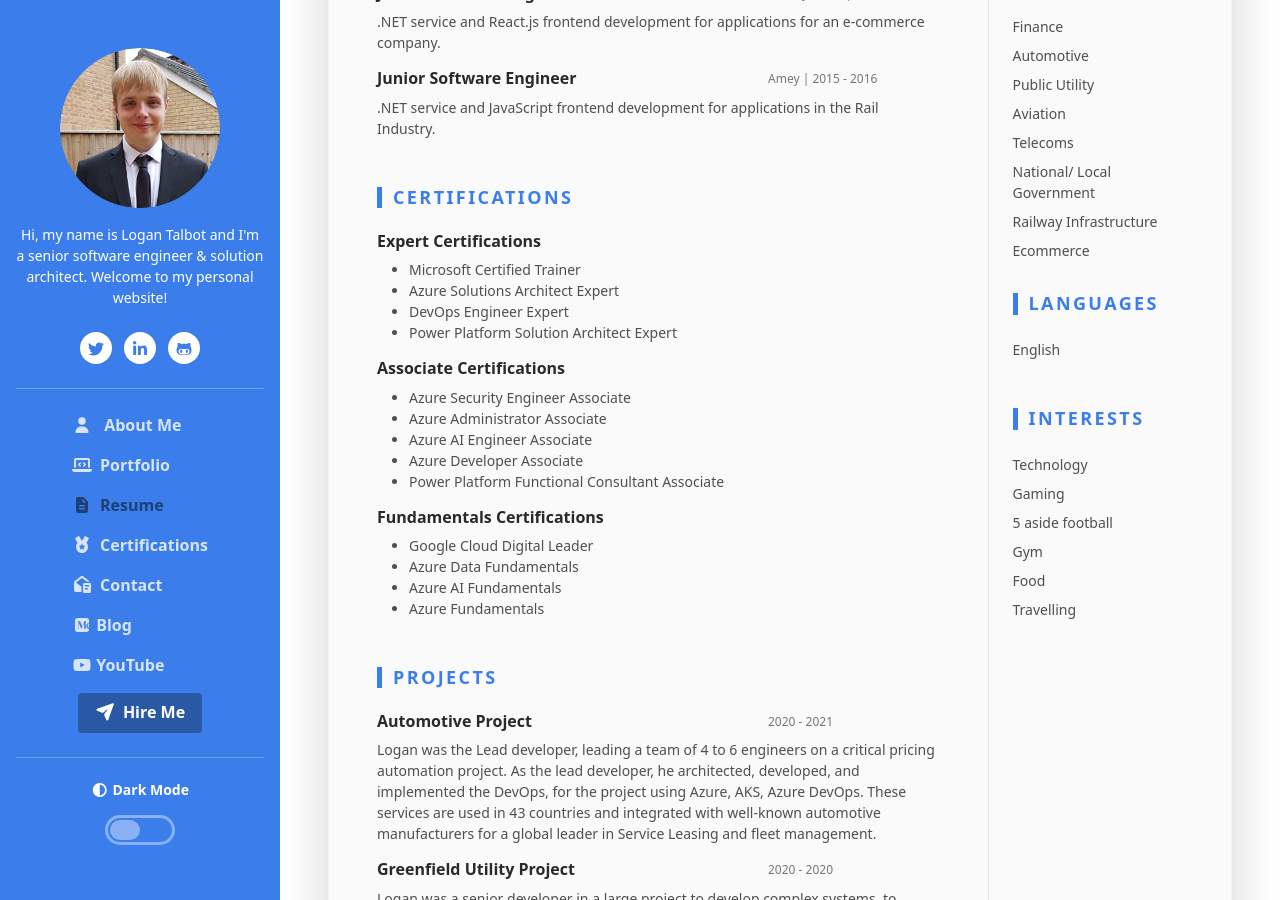
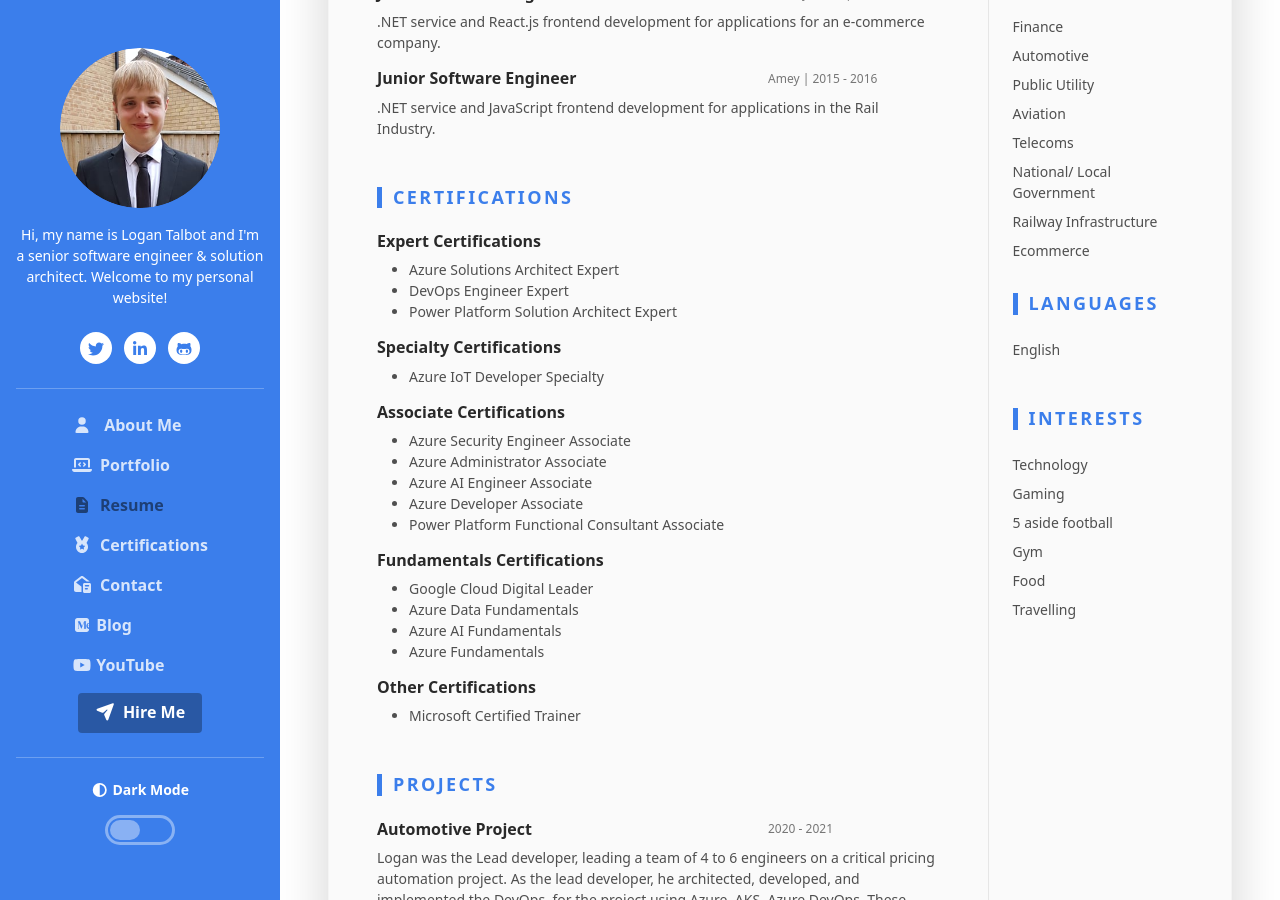
Before and after one commit to LoganDavidTalbot/logandavidtalbot.github.io, a Jekyll site: the page built from resume.html, in a window 1280 px wide and 900 px high, scrolled down 1357 px. Built offline with Jekyll 4.4.1, drawn with Linux system fonts in a browser that asks for light colours; nearby versions of some CDN libraries; library files that are not in the unit come from our copies.

Commit message:
Update Resume

```diff
--- a/_data/certifications.yml
+++ b/_data/certifications.yml
@@ -3,10 +3,11 @@
   description: 'Many of Microsoft’s software and technologies are technically complex, and professionals may require training from knowledgeable trainers in aspects of their use. In order to make such training generally available, Microsoft has developed the Microsoft Certified Trainer (MCT) Program which grants membership to professional trainers and learning consultants who demonstrate and maintain technical and instructional expertise on Microsoft technologies and who have complied with all requirements.'
   issuerdate: 2022
   link: https://www.credly.com/badges/1bb39633-b168-4734-aa5e-4922fc62fa6c
-  level: Expert
+  level: Other
   thumbnail: Microsoft Certified Trainer.png
   filters:
     - Microsoft
+    - Other
 
 - title: 'Azure Solutions Architect Expert'
   issuer: Microsoft
--- a/resume.html
+++ b/resume.html
@@ -93,7 +93,21 @@
 											<li>{{ certs.title }}</li>
 										{% endif %}
 									{% endfor %}
-									</ul>
+								</ul>
+							</div>
+						</div><!--//item-->
+						<div class="item mb-3">
+							<div class="item-heading row align-items-center mb-2">
+								<h4 class="item-title col-12 col-md-6 col-lg-8 mb-2 mb-md-0">Specialty Certifications</h4>
+							</div>
+							<div class="item-content">
+								<ul class="resume-list">
+									{% for certs in site.data.certifications %}
+										{% if certs.level == 'Specialty' %}
+											<li>{{ certs.title }}</li>
+										{% endif %}
+									{% endfor %}
+								</ul>
 							</div>
 						</div><!--//item-->
 						<div class="item mb-3">
@@ -107,7 +121,7 @@
 											<li>{{ certs.title }}</li>
 										{% endif %}
 									{% endfor %}
-									</ul>
+								</ul>
 							</div>
 						</div><!--//item-->
 
@@ -122,7 +136,21 @@
 											<li>{{ certs.title }}</li>
 										{% endif %}
 									{% endfor %}
-									</ul>
+								</ul>
+							</div>
+						</div><!--//item-->
+						<div class="item mb-3">
+							<div class="item-heading row align-items-center mb-2">
+								<h4 class="item-title col-12 col-md-6 col-lg-8 mb-2 mb-md-0">Other Certifications</h4>
+							</div>
+							<div class="item-content">
+								<ul class="resume-list">
+									{% for certs in site.data.certifications %}
+										{% if certs.level == 'Other' %}
+											<li>{{ certs.title }}</li>
+										{% endif %}
+									{% endfor %}
+								</ul>
 							</div>
 						</div><!--//item-->
 					</section><!--//work-section-->
```
